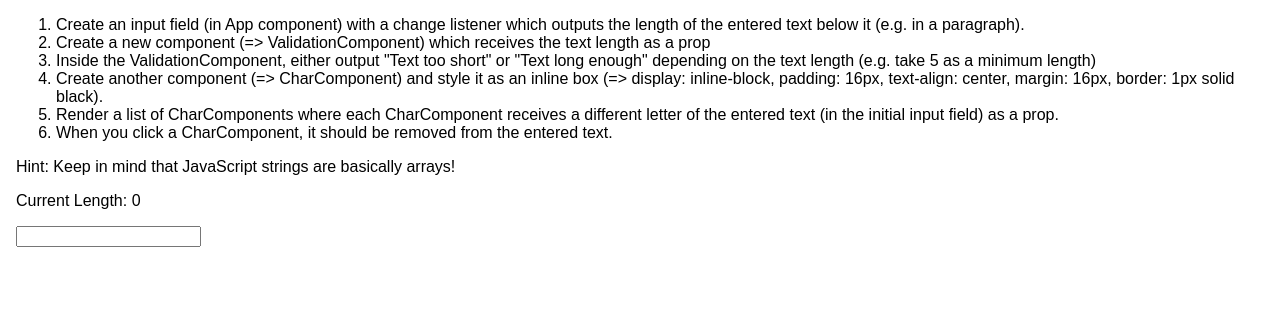
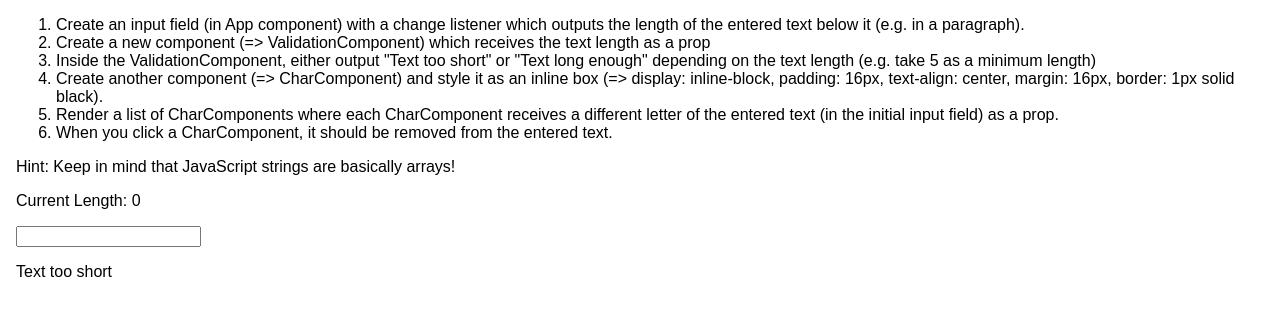
Before and after one commit to patrickpaiva/react-complete-guide, a React (Create React App) app: page / in a window 1280 px wide. Shown: the top 316 px of the page. Built offline with nearby package versions, Linux system fonts and the light colour scheme.

Commit message:
created ValidationComponent to validate input length

```diff
--- a/src/App.js
+++ b/src/App.js
@@ -1,5 +1,6 @@
 import React, { Component } from 'react';
 import './App.css';
+import ValidationComponent from './ValidationComponent/ValidationComponent'
 
 class App extends Component {
   state = {
@@ -29,6 +30,7 @@ class App extends Component {
         <div>
           <p>Current Length: {this.state.inputLength}</p>
           <input type="text" onChange={(event) => this.inputChangeHandler(event)}/>
+          <ValidationComponent textLength={this.state.inputLength} />
         </div>
       </div>
     );
--- /dev/null
+++ b/src/ValidationComponent/ValidationComponent.js
@@ -0,0 +1,11 @@
+import React from 'react'
+
+const ValidationComponent = (props) => {
+    return (
+        <div>
+            { props.textLength < 5 ? <p>Text too short</p> : <p>Text long enough</p>}
+        </div>
+    )
+}
+
+export default ValidationComponent
```
